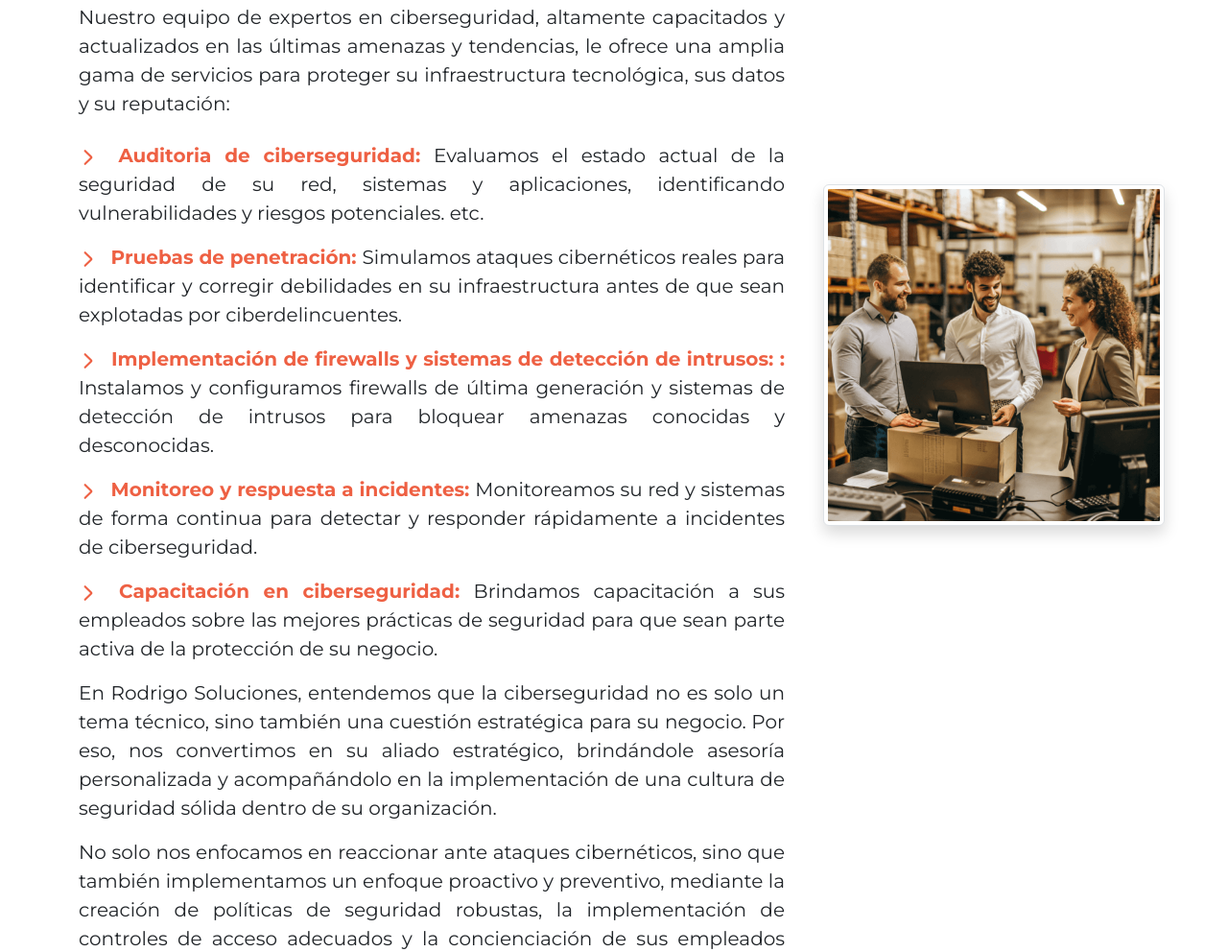
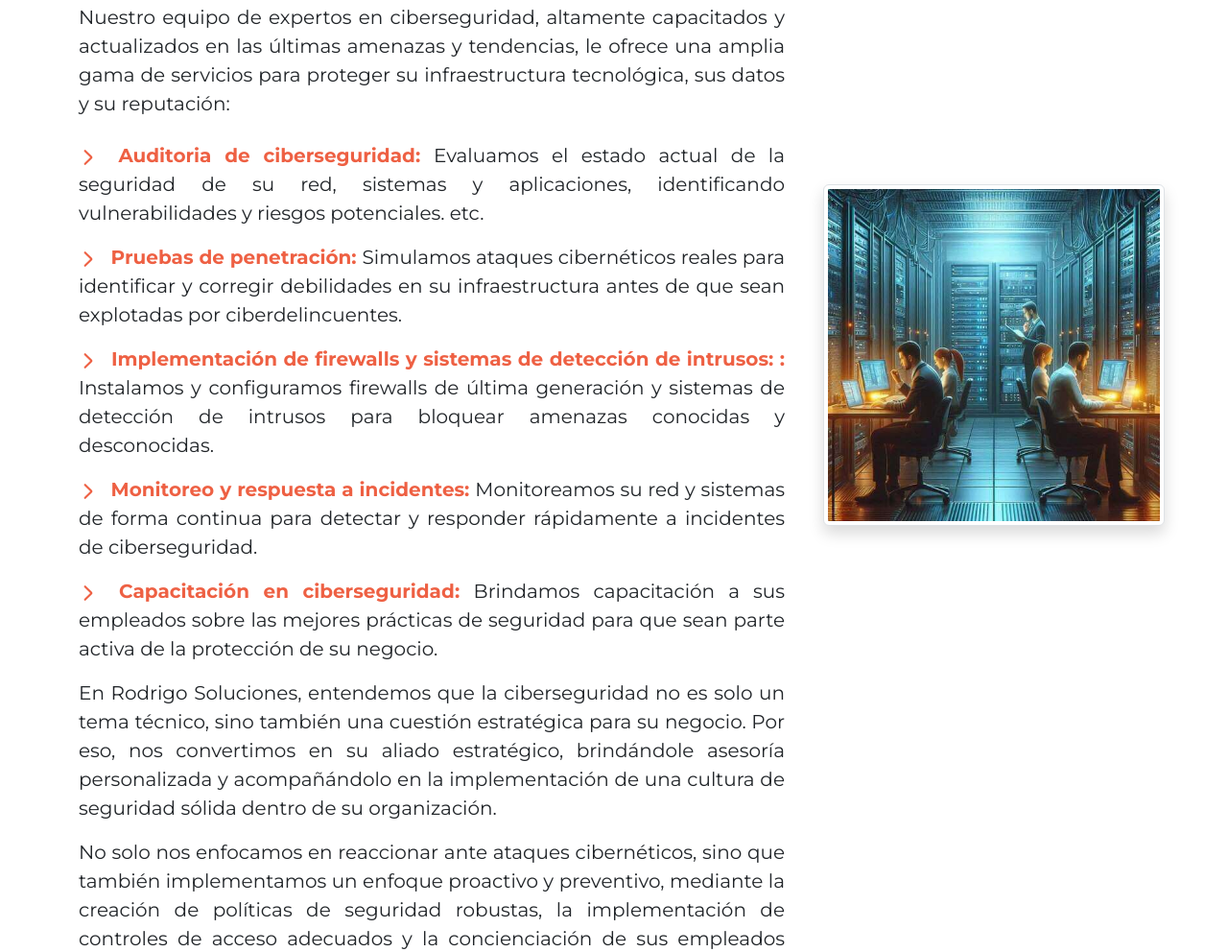
Before and after one commit to rodbravos/coderhouse-dw-entrega2-rb, a website: page pages/servicios.html in a window 1280 px wide. Shown: the part 5607-6599 px from the top of the page at 96% size. Drawn offline with nearby package versions, Linux system fonts and the light colour scheme.

Commit message:
Update servicios.html
change image to "ciberseguridad" section

```diff
--- a/pages/servicios.html
+++ b/pages/servicios.html
@@ -992,7 +992,7 @@
             </div>
             <aside class="col-md-4 d-flex align-items-center">
               <img
-                src="../assets/img/servicios/venta-insumos.png"
+                src="../assets/img/servicios/ciberseguridad.jpeg"
                 alt="Servicios - Soporte Técnico"
                 class="img-fluid img-thumbnail shadow mx-3"
               />
```
